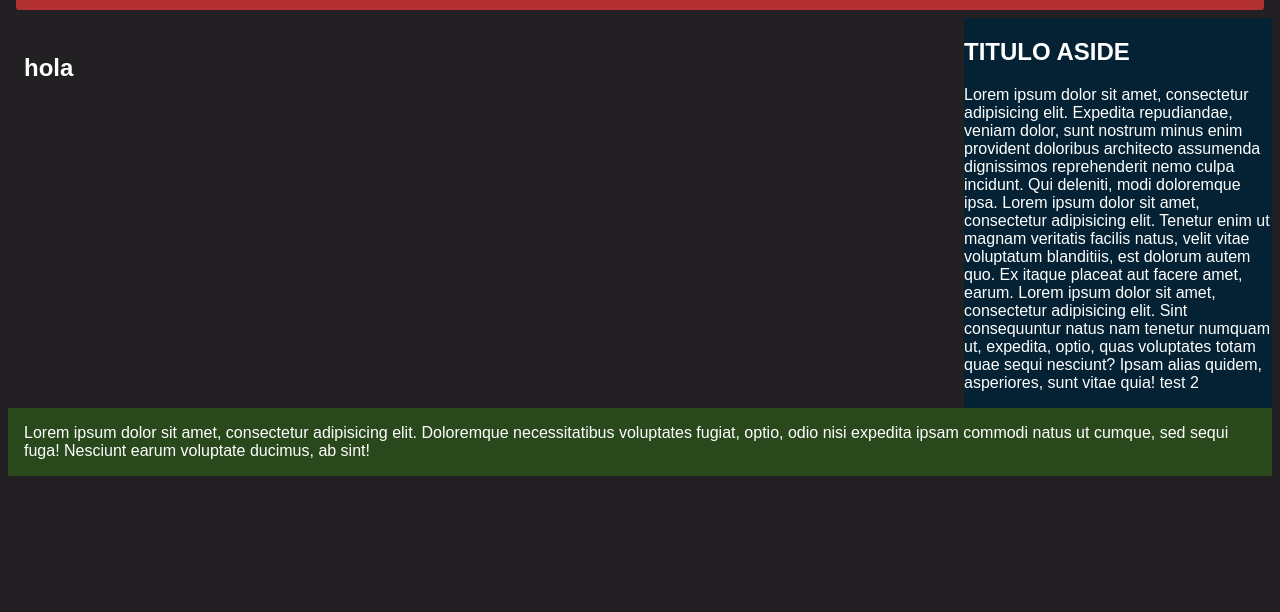
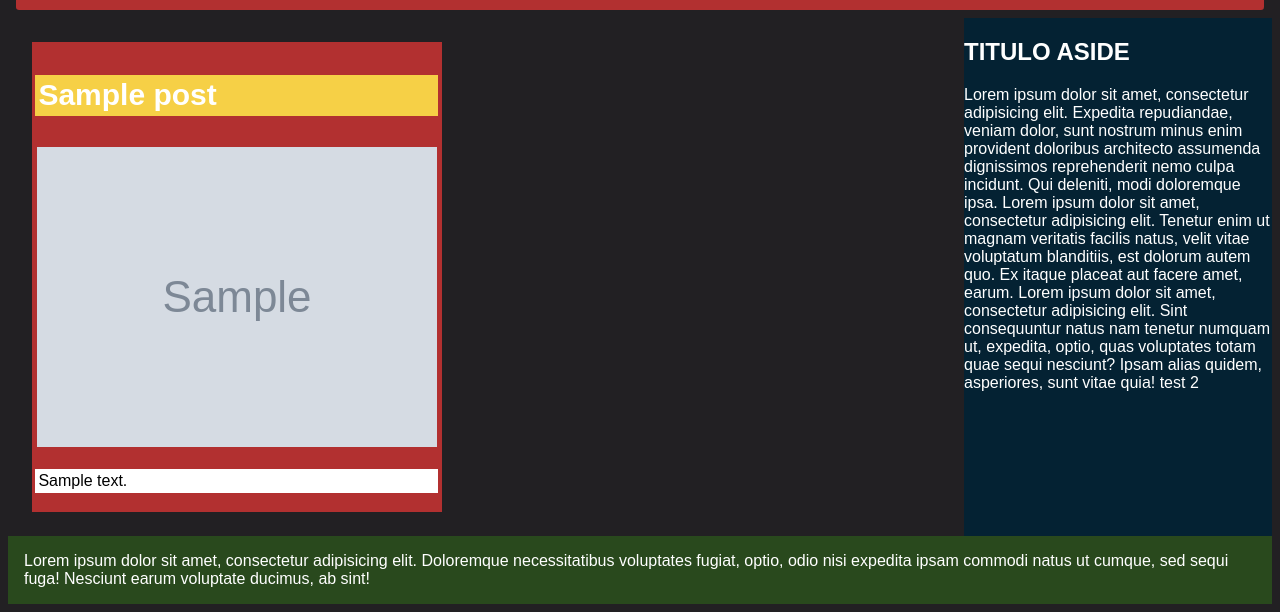
Before and after one commit to rodrigo44441/blog, a Django app: template apps/posts/templates/post/index.html in a window 1280 px wide. Shown: the part 347-959 px from the top of the page. Before the commit the page ends 823 px from the top, so only its background shows below. Run offline with Django 3.2, Linux system fonts and the light colour scheme; the template is opened without the code that fills it: values that come from a table or form of the project are taken from there, others are empty; tables that the repository leaves empty hold one stand-in row (values such as "Sample post"); grey boxes marked "Sample" are stand-in pictures; parts of the project's set-up code (start-up, migrations or seed data) failed here and were passed over.

Commit message:
cambios en el modelo post

```diff
--- a/apps/posts/models.py
+++ b/apps/posts/models.py
@@ -21,7 +21,7 @@ class Post(models.Model):
 	image = models.ImageField(upload_to = 'posts', blank = True)
 	video = models.FileField(upload_to = 'posts', blank = True)
 	attached = models.ImageField(upload_to = 'posts', blank = True)
-	numero = models.PositiveIntegerField(default=1)
+	numero = models.PositiveIntegerField(default=3, editable=True)
 
 	def save(self, *args, **kwargs):
 		if not self.id:
--- a/apps/posts/templates/post/index.html
+++ b/apps/posts/templates/post/index.html
@@ -11,7 +11,18 @@
       </aside>
 
       <section>
-		<h2>hola</h2>
+      	{% for post in posts %}
+	        <article>
+	          <h3 class="article">{{ post.title }}</h3>
+	        {% load static from staticfiles %}
+	          {% if post.image %}
+	          <a href="/post/{{ post.slug }}">
+	          	<img src="{{ MEDIA_URL }}{{ post.image.url }}" alt=""/>
+	          	</a>
+	          {% endif %}
+	          <p class="article"> {{ post.content}} </p>
+	        </article>
+        {% endfor %}
 
       </section>
     </container>
```
Also changed, not shown: apps/posts/migrations/0004_auto_20170712_0534.py (added).
